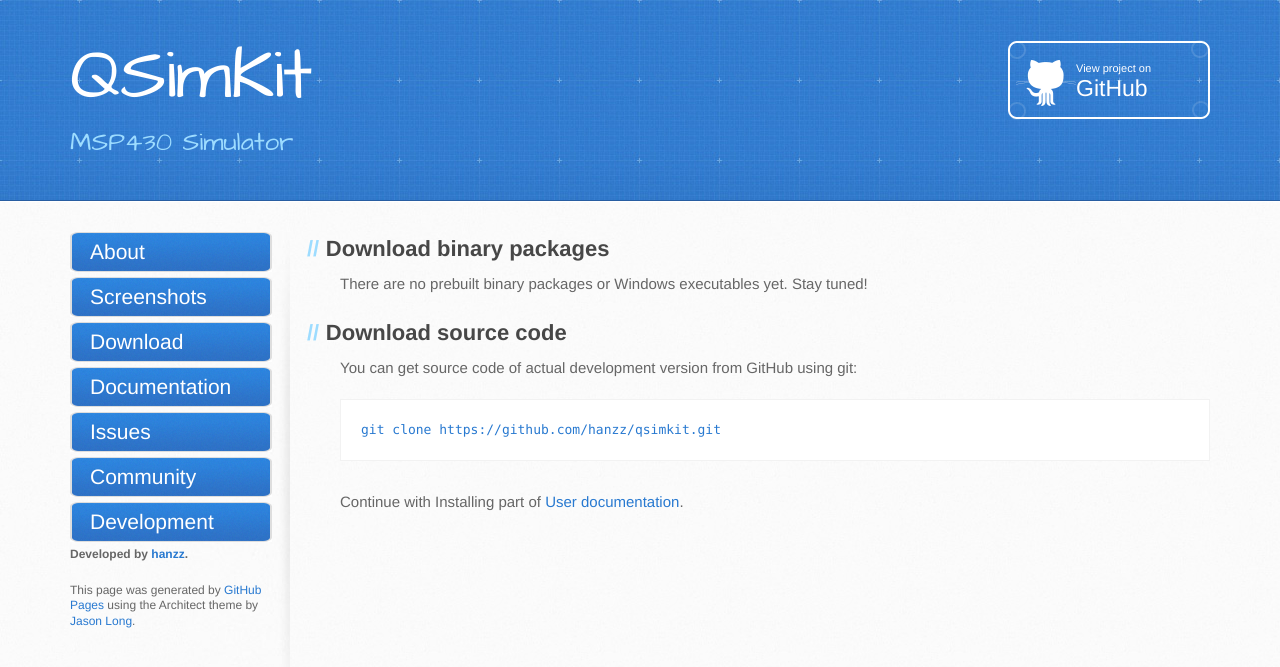
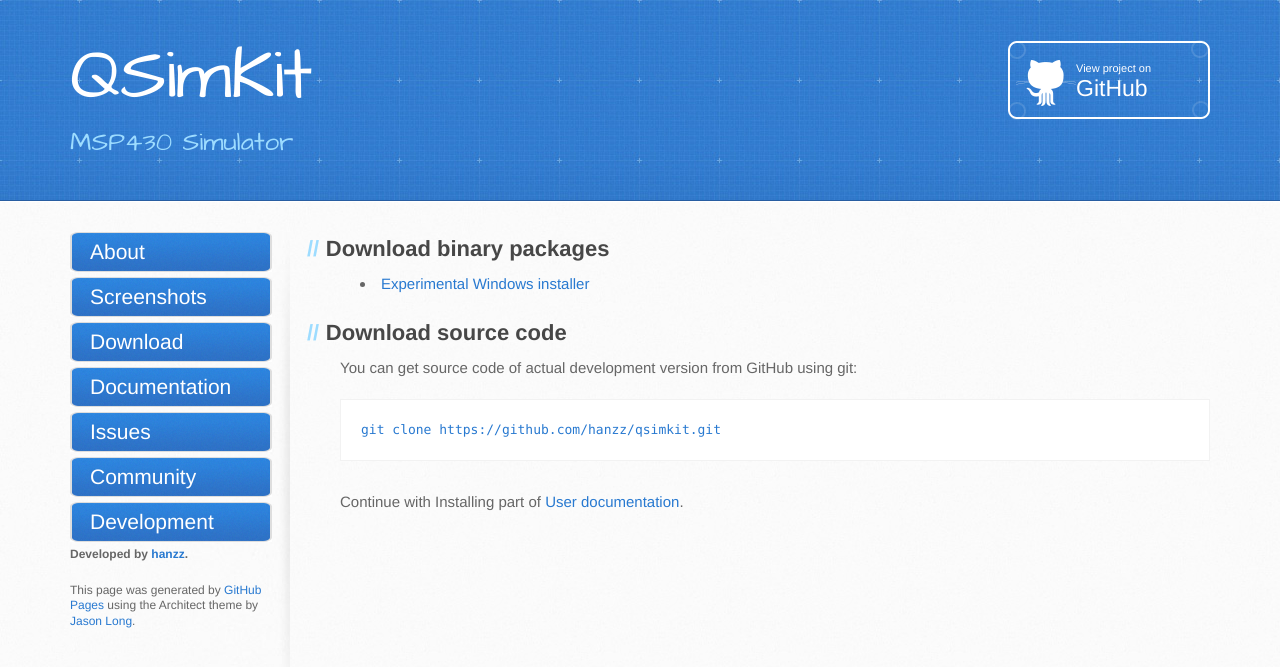
Before and after one commit to jankaluza/qsimkit, a Jekyll site: the page built from download/index.md, in a window 1280 px wide. Shown: the top 667 px of the page. Built offline with Jekyll 4.4.1, drawn with Linux system fonts in a browser that asks for light colours; Markdown is read by kramdown in place of the engine named in the settings.

Commit message:
Update index.md

```diff
--- a/download/index.md
+++ b/download/index.md
@@ -5,7 +5,7 @@
 
 ## Download binary packages
 
-There are no prebuilt binary packages or Windows executables yet. Stay tuned!
+* [Experimental Windows installer](http://sourceforge.net/projects/qsimkit/files/Experimental%20builds/QSimKit-0.0.1-win32.exe/download)
 
 ## Download source code
 
```
